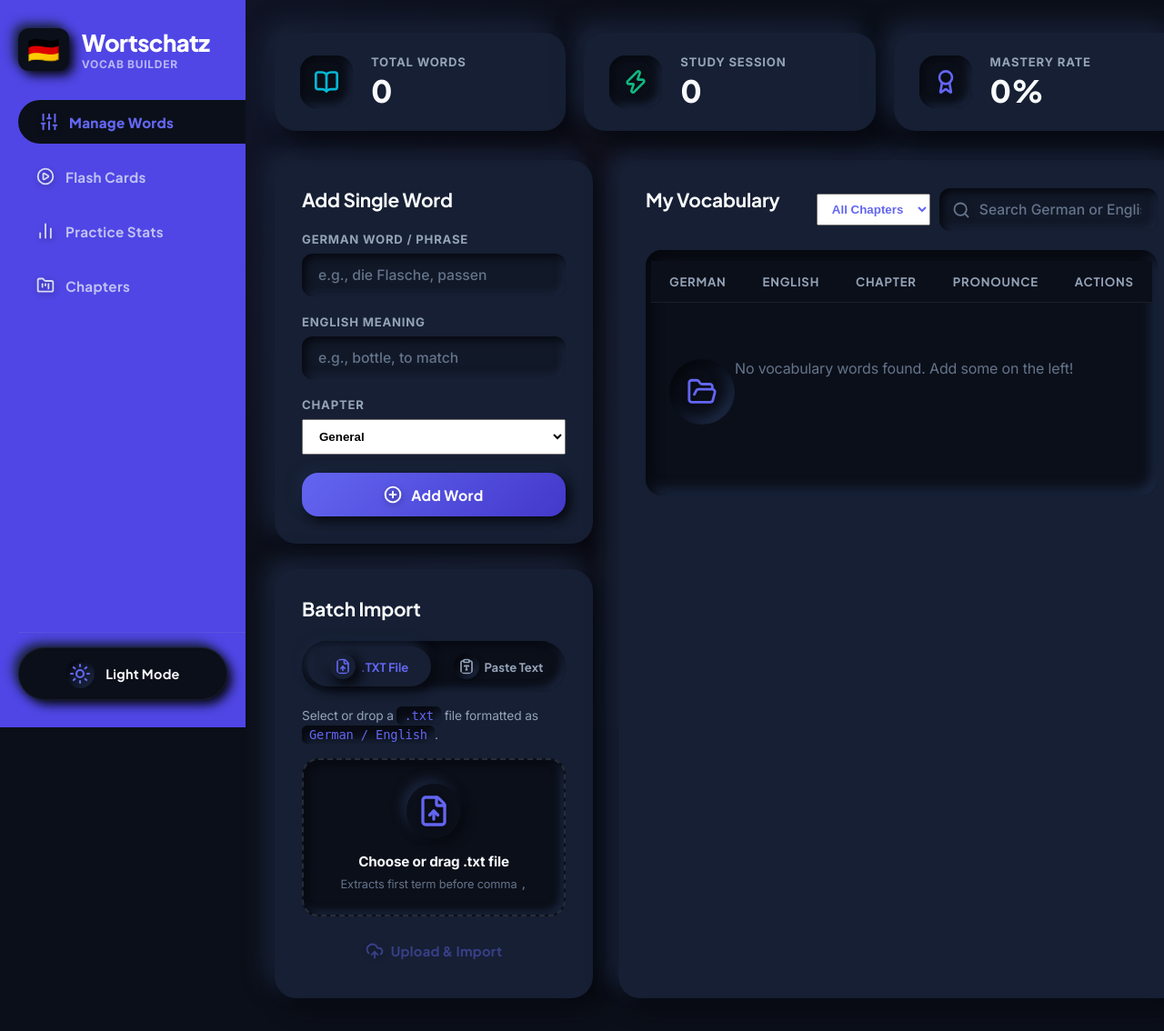
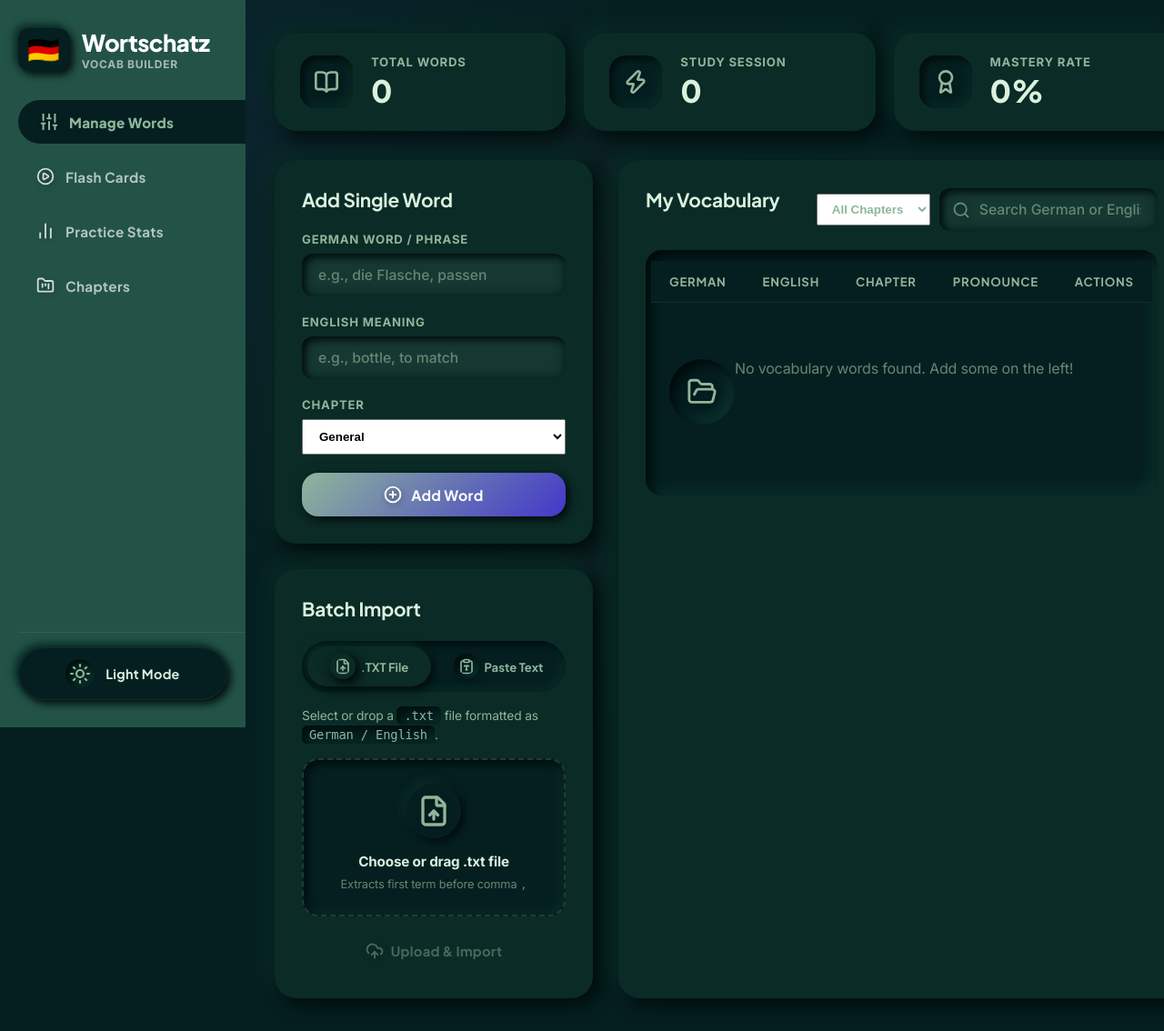
Before and after one commit to bad-vincen-zo/germantrial, a FastAPI app: page / in a window 1280 px wide; the page is wider, and only the part inside the window is pictured. Shown: that part at 91% size. Run offline with FastAPI, Linux system fonts and the light colour scheme; data comes from the database, SQL or seed files in the repository; data that the repository does not hold is empty.

Commit message:
Apply exact Forest Mint and Sage 6-color palette swatch from user reference image

```diff
--- a/static/style.css
+++ b/static/style.css
@@ -3,39 +3,39 @@
    ========================================================================== */
 
 :root {
-    /* Color Palette - Modern Fashionable Dark System */
-    --bg-main: #0b0f19;
-    --bg-card: #161f33;
-    --bg-input: #111827;
-
-    /* Dashboard Purple Gradient */
-    --dashboard-bg: linear-gradient(180deg, #4f46e5 0%, #4338ca 100%);
+    /* Color Palette - Forest Mint & Sage Palette from Swatch Image */
+    --bg-main: #051F20;        /* Deepest Forest Midnight */
+    --bg-card: #0B2B26;        /* Dark Emerald Card Base */
+    --bg-input: #163832;       /* Deep Sage Input Base */
+
+    /* Dashboard Sidebar Color */
+    --dashboard-bg: #235347;    /* Forest Green Dashboard */
 
     /* Neumorphic Shadow Physics (Dark Mode) */
-    --neu-shadow-extruded: 10px 10px 24px #070910, -10px -10px 24px #1b263e;
-    --neu-shadow-extruded-hover: 14px 14px 30px #06080e, -14px -14px 30px #1e2c48;
-    --neu-shadow-extruded-sm: 5px 5px 12px #070910, -5px -5px 12px #1b263e;
-    --neu-shadow-inset: inset 4px 4px 9px #070910, inset -4px -4px 9px #1b263e;
-    --neu-shadow-inset-deep: inset 6px 6px 14px #05070c, inset -6px -6px 14px #1e2c48;
-
-    /* Accent Colors - Ultra Modern High-Fashion Palette */
-    --accent-primary: #6366f1;   /* Vibrant Indigo */
-    --accent-primary-hover: #4f46e5;
-    --accent-primary-gradient: linear-gradient(135deg, #6366f1 0%, #4338ca 100%);
-    --accent-secondary: #06b6d4; /* Soft Electric Cyan */
-    --accent-success: #10b981;   /* Emerald Green */
+    --neu-shadow-extruded: 8px 8px 20px #020d0e, -8px -8px 20px #092c27;
+    --neu-shadow-extruded-hover: 12px 12px 26px #01090a, -12px -12px 26px #0b342f;
+    --neu-shadow-extruded-sm: 4px 4px 10px #020d0e, -4px -4px 10px #092c27;
+    --neu-shadow-inset: inset 4px 4px 9px #020d0e, inset -4px -4px 9px #092c27;
+    --neu-shadow-inset-deep: inset 6px 6px 14px #01090a, inset -6px -6px 14px #0b342f;
+
+    /* Accent Colors - Forest Mint Swatch System */
+    --accent-primary: #8EB69B;   /* Soft Mint Green Accent */
+    --accent-primary-hover: #7aa788;
+    --accent-primary-gradient: linear-gradient(135deg, #235347 0%, #163832 100%);
+    --accent-secondary: #8EB69B; /* Soft Mint */
+    --accent-success: #8EB69B;   /* Mint Emerald */
     --accent-warning: #f59e0b;   /* Bright Amber */
     --accent-danger: #f43f5e;    /* Coral Rose */
 
     /* Gender Color Coding */
-    --color-der: #3b82f6;        /* Masculine Sky Blue */
-    --color-die: #ec4899;        /* Feminine Vibrant Pink */
-    --color-das: #10b981;        /* Neuter Emerald */
+    --color-der: #38bdf8;        /* Masculine Sky Blue */
+    --color-die: #f472b6;        /* Feminine Pink */
+    --color-das: #8EB69B;        /* Neuter Mint */
 
     /* Text Hierarchy */
-    --text-primary: #f8fafc;
-    --text-secondary: #94a3b8;
-    --text-muted: #64748b;
+    --text-primary: #DAF1DE;     /* Pale Mint Light Text */
+    --text-secondary: #8EB69B;   /* Mint Accent Secondary Text */
+    --text-muted: #628873;       /* Muted Sage Text */
 
     /* Typography */
     --font-heading: 'Plus Jakarta Sans', 'Outfit', sans-serif;
@@ -414,7 +414,7 @@ i[data-lucide] {
 .sidebar-nav {
     width: 270px;
     min-width: 270px;
-    background: #4f46e5;
+    background: #235347;
     display: flex;
     flex-direction: column;
     padding: 30px 0 30px 20px;
```
Also changed, not shown: other parts of static/style.css (+14 -14 lines).
